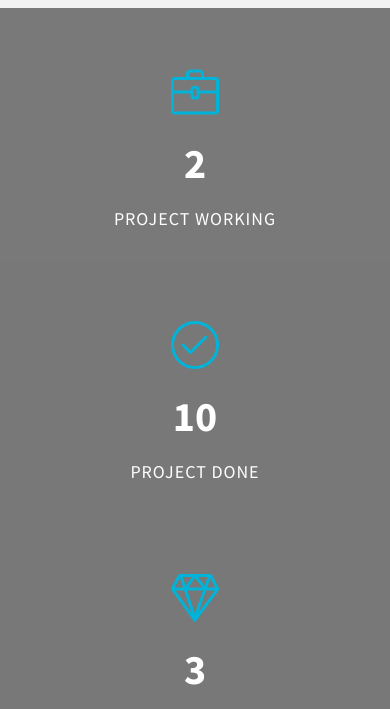
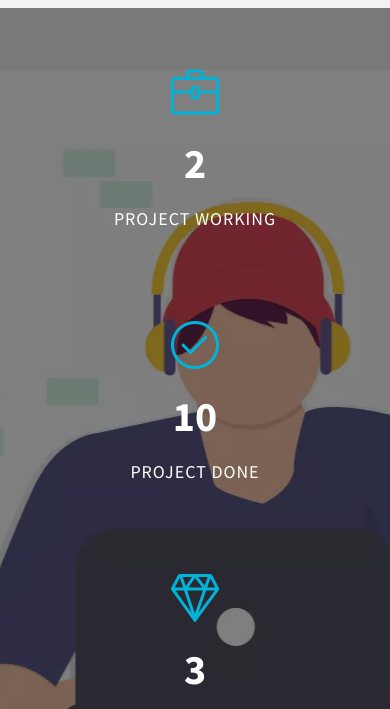
Before and after one commit to Imprasna/Imprasna.github.io, a plain HTML site: page index.html in a window 390 px wide. Shown: the part 8790-9499 px from the top of the page. Drawn offline with nearby package versions, Linux system fonts and the light colour scheme; a script that the page names is missing.

Commit message:
Update main.css

```diff
--- a/assets/css/main.css
+++ b/assets/css/main.css
@@ -343,7 +343,7 @@ a.back-to-top:hover, a.back-to-top:focus {
 
 @media (max-width: 411px){
   .counter-section {
-    background: url(../img/background/mob-bg-1.png)center;
+    background: url(../img/background/mob-bg-1.webp)center;
     overflow: hidden;
     position: relative;
     background-repeat: no-repeat;
```
